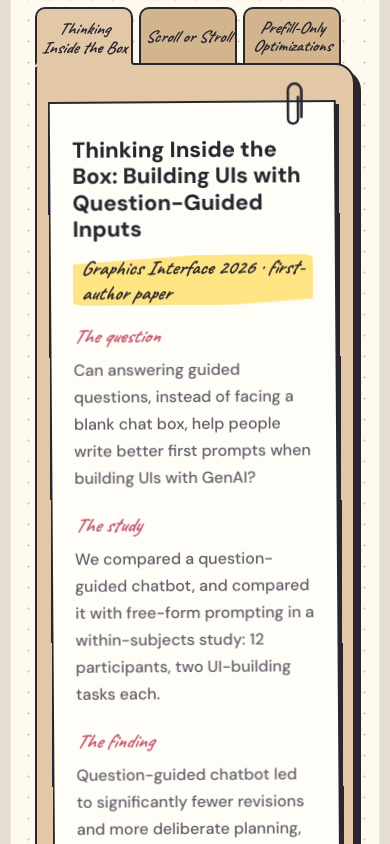
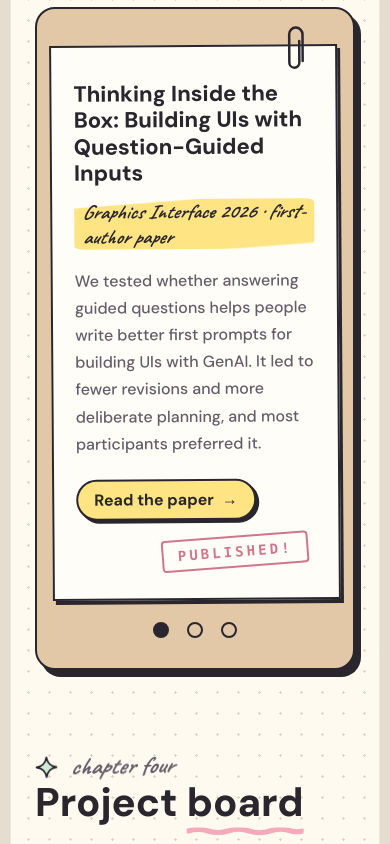
Before and after one commit to sejal-agarwal/sejal-notebook-portfolio, a Next.js app: page / in a window 390 px wide. Shown: the part 4880-5724 px from the top of the page. Built offline with nearby package versions, Linux system fonts and the light colour scheme.

Commit message:
fix research section

```diff
--- a/src/components/home/ExperienceTimeline.tsx
+++ b/src/components/home/ExperienceTimeline.tsx
@@ -1,24 +1,31 @@
 "use client";
 
 import { useEffect, useRef, useState } from "react";
+import { useRevealOnScroll } from "@/hooks/useRevealOnScroll";
 import { TagChips } from "@/components/ui/TagChips";
 import { experiences } from "@/data/experience";
 
 /** Fraction of the viewport height past which a card counts as reached. */
 const ACTIVATION_LINE = 0.7;
 
+/** Pixels a marker must travel back past the line before it deactivates, to stop flicker. */
+const HYSTERESIS = 8;
+
 /**
- * Vertical timeline whose line fills in and whose cards fade in as you scroll.
- * Positions are measured from the DOM, so the line stays aligned at any width.
+ * Vertical timeline. The line and dots fade in together; then, as you scroll, the
+ * line and each dot fill in and the matching card fades in the first time its dot
+ * fills. Positions are measured from the DOM, so the line stays aligned at any width.
  */
 export function ExperienceTimeline() {
   const timelineRef = useRef<HTMLOListElement>(null);
   const cardRefs = useRef<(HTMLElement | null)[]>([]);
-  const [revealed, setRevealed] = useState<number[]>([]);
+  const revealed = useRevealOnScroll(timelineRef);
   const [active, setActive] = useState<number[]>([]);
+  const [shown, setShown] = useState<number[]>([]);
 
   useEffect(() => {
-    const revealedIndexes = new Set<number>();
+    let activeIndexes = new Set<number>();
+    let frame = 0;
 
     function update() {
       const timeline = timelineRef.current;
@@ -31,14 +38,11 @@ export function ExperienceTimeline() {
         return rect.top + rect.height / 2;
       });
 
-      const activeIndexes: number[] = [];
-      const newlyRevealed: number[] = [];
+      const nextActive = new Set<number>();
       centers.forEach((center, index) => {
-        if (center >= activationLine) return;
-        activeIndexes.push(index);
-        if (revealedIndexes.has(index)) return;
-        revealedIndexes.add(index);
-        newlyRevealed.push(index);
+        const line = activeIndexes.has(index) ? activationLine + HYSTERESIS : activationLine;
+        if (center >= line) return;
+        nextActive.add(index);
       });
 
       const timelineTop = timeline.getBoundingClientRect().top;
@@ -50,40 +54,50 @@ export function ExperienceTimeline() {
       timeline.style.setProperty("--timeline-length", `${lineLength}px`);
       timeline.style.setProperty("--timeline-progress", `${progress}`);
 
-      setRevealed((current) => {
-        const fresh = newlyRevealed.filter((index) => !current.includes(index));
+      activeIndexes = nextActive;
+      const nextList = [...nextActive];
+      // a card stays visible once its dot has filled, even if you scroll back up
+      setShown((current) => {
+        const fresh = nextList.filter((index) => !current.includes(index));
         return fresh.length ? [...current, ...fresh] : current;
       });
       setActive((current) =>
-        current.length === activeIndexes.length && current.every((index, position) => index === activeIndexes[position])
+        current.length === nextList.length && current.every((index, position) => index === nextList[position])
           ? current
-          : activeIndexes,
+          : nextList,
       );
     }
 
+    // at most one measurement per frame, however fast scroll events arrive
+    function scheduleUpdate() {
+      if (frame) return;
+      frame = requestAnimationFrame(() => {
+        frame = 0;
+        update();
+      });
+    }
+
     update();
-    window.addEventListener("scroll", update, { passive: true });
-    window.addEventListener("resize", update);
+    window.addEventListener("scroll", scheduleUpdate, { passive: true });
+    window.addEventListener("resize", scheduleUpdate);
     return () => {
-      window.removeEventListener("scroll", update);
-      window.removeEventListener("resize", update);
+      cancelAnimationFrame(frame);
+      window.removeEventListener("scroll", scheduleUpdate);
+      window.removeEventListener("resize", scheduleUpdate);
     };
   }, []);
 
   return (
-    <ol
-      className={`experienceTimeline${revealed.length > 0 ? " experienceTimelineVisible" : ""}`}
-      ref={timelineRef}
-    >
+    <ol className="experienceTimeline" data-revealed={revealed} ref={timelineRef}>
       {experiences.map((experience, index) => (
-        <li className={`experienceItem${revealed.includes(index) ? " experienceItemVisible" : ""}`} key={experience.company}>
+        <li className="experienceItem" key={experience.company}>
           <span
             className={`experienceMarker${active.includes(index) ? " experienceMarkerActive" : ""}`}
             data-color={experience.color}
             aria-hidden="true"
           />
           <article
-            className="experienceCard"
+            className={`experienceCard${shown.includes(index) ? " experienceCardVisible" : ""}`}
             data-color={experience.color}
             ref={(element) => {
               cardRefs.current[index] = element;
--- a/src/components/home/StudyFolder.tsx
+++ b/src/components/home/StudyFolder.tsx
@@ -1,21 +1,43 @@
 "use client";
 
-import { useState } from "react";
+import { useRef, useState } from "react";
 import { Reveal } from "@/components/ui/Reveal";
-import { PillLink } from "@/components/ui/PillLink";
 import { studies } from "@/data/studies";
+import { StudySheet } from "./StudySheet";
 
-/** Manila-folder tabs, one per study; the selected study shows on a clipped sheet. */
+/**
+ * Research studies as a manila folder. On desktop the tabs pick which sheet shows;
+ * on phones the sheets sit in a swipeable row with dots underneath.
+ */
 export function StudyFolder() {
   const [activeIndex, setActiveIndex] = useState(0);
-  const study = studies[activeIndex];
+  const trackRef = useRef<HTMLDivElement>(null);
+
+  /** Distance between one sheet's left edge and the next, so scroll position maps to an index. */
+  function sheetStep(track: HTMLDivElement) {
+    const [first, second] = track.children as HTMLCollectionOf<HTMLElement>;
+    return second.offsetLeft - first.offsetLeft;
+  }
+
+  function handleScroll() {
+    const track = trackRef.current;
+    if (!track) return;
+    const index = Math.round(track.scrollLeft / sheetStep(track));
+    setActiveIndex(Math.min(Math.max(index, 0), studies.length - 1));
+  }
+
+  function scrollToSheet(index: number) {
+    const track = trackRef.current;
+    if (!track) return;
+    track.scrollTo({ left: index * sheetStep(track), behavior: "smooth" });
+  }
 
   return (
     <Reveal className="studyFolder">
       <div className="studyTabs" role="tablist" aria-label="Research studies">
         {studies.map((item, index) => (
           <button
-            aria-controls="study-panel"
+            aria-controls={`study-panel-${index}`}
             aria-selected={activeIndex === index}
             className={`studyTab${activeIndex === index ? " studyTabActive" : ""}`}
             id={`study-tab-${index}`}
@@ -29,45 +51,23 @@ export function StudyFolder() {
         ))}
       </div>
       <div className="studyDrawer">
-        <article
-          aria-labelledby={`study-tab-${activeIndex}`}
-          className="studySheet"
-          id="study-panel"
-          key={activeIndex}
-          role="tabpanel"
-        >
-          <svg className="studyClip" viewBox="0 0 24 60" aria-hidden="true">
-            <path
-              d="M17 20 V46 a6 6 0 0 1 -12 0 V12 a8 8 0 0 1 16 0 V44"
-              fill="none"
-              stroke="var(--ink)"
-              strokeLinecap="round"
-              strokeWidth="3"
+        <div className="studyTrack" onScroll={handleScroll} ref={trackRef}>
+          {studies.map((study, index) => (
+            <StudySheet active={activeIndex === index} index={index} key={study.tab} study={study} />
+          ))}
+        </div>
+        <div className="studyDots">
+          {studies.map((study, index) => (
+            <button
+              aria-current={activeIndex === index}
+              aria-label={`Show study ${index + 1} of ${studies.length}: ${study.tab}`}
+              className="studyDot"
+              key={study.tab}
+              onClick={() => scrollToSheet(index)}
+              type="button"
             />
-          </svg>
-          <h3>{study.name}</h3>
-          {study.venue && <p className="studyVenue">{study.venue}</p>}
-          <dl className="studyNotes">
-            <div>
-              <dt>The question</dt>
-              <dd>{study.question}</dd>
-            </div>
-            <div>
-              <dt>The study</dt>
-              <dd>{study.method}</dd>
-            </div>
-            <div>
-              <dt>The finding</dt>
-              <dd>{study.finding}</dd>
-            </div>
-          </dl>
-          <div className="studyFooter">
-            <PillLink href={study.href} rel="noreferrer" target="_blank">
-              Read the paper
-            </PillLink>
-            {study.stamp && <span className="studyStamp">{study.stamp}</span>}
-          </div>
-        </article>
+          ))}
+        </div>
       </div>
     </Reveal>
   );
--- /dev/null
+++ b/src/components/home/StudySheet.tsx
@@ -0,0 +1,58 @@
+import { PillLink } from "@/components/ui/PillLink";
+import { briefStudies } from "@/data/site";
+import type { Study } from "@/data/studies";
+
+type StudySheetProps = {
+  study: Study;
+  index: number;
+  active: boolean;
+};
+
+/** One clipped paper sheet describing a study. */
+export function StudySheet({ study, index, active }: StudySheetProps) {
+  return (
+    <article
+      aria-labelledby={`study-tab-${index}`}
+      className="studySheet"
+      data-active={active}
+      id={`study-panel-${index}`}
+      role="tabpanel"
+    >
+      <svg className="studyClip" viewBox="0 0 24 60" aria-hidden="true">
+        <path
+          d="M17 20 V46 a6 6 0 0 1 -12 0 V12 a8 8 0 0 1 16 0 V44"
+          fill="none"
+          stroke="var(--ink)"
+          strokeLinecap="round"
+          strokeWidth="3"
+        />
+      </svg>
+      <h3>{study.name}</h3>
+      {study.venue && <p className="studyVenue">{study.venue}</p>}
+      {briefStudies ? (
+        <p className="studyBrief">{study.brief}</p>
+      ) : (
+        <dl className="studyNotes">
+          <div>
+            <dt>The question</dt>
+            <dd>{study.question}</dd>
+          </div>
+          <div>
+            <dt>The study</dt>
+            <dd>{study.method}</dd>
+          </div>
+          <div>
+            <dt>The finding</dt>
+            <dd>{study.finding}</dd>
+          </div>
+        </dl>
+      )}
+      <div className="studyFooter">
+        <PillLink href={study.href} rel="noreferrer" target="_blank">
+          Read the paper
+        </PillLink>
+        {study.stamp && <span className="studyStamp">{study.stamp}</span>}
+      </div>
+    </article>
+  );
+}
--- a/src/components/home/research.css
+++ b/src/components/home/research.css
@@ -63,14 +63,30 @@
   to { opacity: 1; translate: 0 0; }
 }
 
+/*
+ * Every sheet shares one grid cell, so the folder is always as tall as the tallest
+ * study. Only the selected sheet is visible; selecting it replays the entrance animation.
+ */
+.studyTrack { display: grid; }
+
+.studyDots { display: none; }
+
 .studySheet {
   position: relative;
+  display: flex;
+  flex-direction: column;
+  grid-area: 1 / 1;
   min-height: 0;
   padding: 30px 34px 28px;
   border: 2px solid var(--ink);
   background: #fffdf8;
   box-shadow: 3px 4px 0 var(--ink);
   rotate: -0.4deg;
+}
+
+.studySheet:not([data-active="true"]) { visibility: hidden; }
+
+.studySheet[data-active="true"] {
   animation: study-swap 320ms cubic-bezier(0.2, 0.8, 0.2, 1) both;
 }
 
@@ -120,6 +136,15 @@
   margin: 0;
 }
 
+.studyBrief {
+  max-width: 62ch;
+  margin: 0;
+  color: var(--muted-ink);
+  font-size: var(--fs-card-body);
+  font-weight: 500;
+  line-height: 1.7;
+}
+
 .studyNotes dt {
   margin: 0 0 8px;
   color: #c4566f;
@@ -164,26 +189,66 @@
 }
 
 @media (max-width: 900px) {
-  .studyTabs { flex-wrap: nowrap; gap: 6px; margin: 0 14px -2px 0; }
-  .studyTab {
+  /* phones: swipe between sheets (dots show position) instead of tabs */
+  .studyTabs { display: none; }
+  .studyDrawer { padding: 36px 14px 24px; border-radius: 20px; }
+
+  /* padding + matching negative margin give the clip and shadows room inside the scroller */
+  .studyTrack {
     display: flex;
-    min-width: 0;
-    flex: 1 1 0;
-    align-items: center;
+    gap: 12px;
+    margin: -26px -6px 0;
+    padding: 26px 6px 10px;
+    overflow-x: auto;
+    scroll-padding-inline: 6px;
+    scroll-snap-type: x mandatory;
+    scrollbar-width: none;
+  }
+
+  .studyTrack::-webkit-scrollbar { display: none; }
+
+  .studyTrack > .studySheet {
+    flex: 0 0 100%;
+    padding: 34px 22px 30px;
+    scroll-snap-align: start;
+    visibility: visible;
+    animation: none;
+  }
+
+  .studyDots {
+    display: flex;
     justify-content: center;
-    padding: 8px 4px 6px;
-    border-radius: 10px 10px 0 0;
-    font-size: 17px;
-    line-height: 1.1;
-    text-align: center;
+    gap: 6px;
+    margin-top: 6px;
   }
-  .studyTabActive { padding-top: 11px; }
-    .studyDrawer { padding: 36px 14px; }
-  .studySheet { padding: 34px 22px 30px; }
+
+  /* 28px tap target around a 12px dot */
+  .studyDot {
+    position: relative;
+    width: 28px;
+    height: 28px;
+    padding: 0;
+    border: 0;
+    background: none;
+    cursor: pointer;
+  }
+
+  .studyDot::before {
+    position: absolute;
+    top: 50%;
+    left: 50%;
+    width: 12px;
+    height: 12px;
+    translate: -50% -50%;
+    border: 2px solid var(--ink);
+    border-radius: 50%;
+    background: transparent;
+    content: "";
+    transition: background-color 180ms ease;
+  }
+
+  .studyDot[aria-current="true"]::before { background: var(--ink); }
+
   .studyNotes { grid-template-columns: minmax(0, 1fr); gap: 20px; }
   .studyStamp { font-size: 14px; }
 }
-
-@media (max-width: 380px) {
-  .studyTab { padding-inline: 2px; font-size: 15px; }
-}
--- a/src/data/site.ts
+++ b/src/data/site.ts
@@ -1,2 +1,5 @@
 /** Flip to true once there are blog posts to show: the home blog section, nav link and hero buttons. */
 export const showBlog = false;
+
+/** Show each study as a one-to-two sentence summary instead of question / study / finding. */
+export const briefStudies = true;
--- a/src/data/studies.ts
+++ b/src/data/studies.ts
@@ -4,6 +4,8 @@ export type Study = {
   venue?: string;
   stamp?: string;
   href: string;
+  /** One or two sentences; shown instead of question/method/finding when briefStudies is on. */
+  brief: string;
   question: string;
   method: string;
   finding: string;
@@ -16,33 +18,39 @@ export const studies: Study[] = [
     venue: "Graphics Interface 2026 · first-author paper",
     stamp: "Published!",
     href: "https://dl.acm.org/doi/10.1145/3831423.3831467",
+    brief:
+      "We tested whether answering guided questions helps people write better first prompts for building UIs with GenAI. It led to fewer revisions and more deliberate planning, and most participants preferred it.",
     question:
-      "Can answering guided questions, instead of facing a blank chat box, help people write better first prompts when building UIs with GenAI?",
+      "Can guided questions, instead of a blank chat box, help people write better first prompts when building UIs with GenAI?",
     method:
-      "We compared a question-guided chatbot, and compared it with free-form prompting in a within-subjects study: 12 participants, two UI-building tasks each.",
+      "A question-guided chatbot vs. free-form prompting in a within-subjects study: 12 participants, two UI-building tasks each.",
     finding:
-      "Question-guided chatbot led to significantly fewer revisions and more deliberate planning, at the cost of increased time. 8 of 12 participants preferred it.",
+      "Guided prompting led to fewer revisions and more deliberate planning, but took longer. 8 of 12 participants preferred it.",
   },
   {
     tab: "Scroll or Stroll",
     name: "Scroll or Stroll: Scrollytelling vs. Free Exploration",
     href: "/scroll-or-stroll.pdf",
+    brief:
+      "A 2×2 within-subjects study with 8 participants comparing scrollytelling with free exploration for understanding data stories. Accuracy was the same either way, but preferences split: scrollytelling for learning and context, free exploration for control and quick lookup.",
     question:
-      "Do scrollytelling and free exploration change how well readers understand data stories, and how quickly they find answers?",
+      "Do scrollytelling and free exploration change how well readers understand data stories?",
     method:
-      "A 2×2 within-subjects experiment with 8 participants and two matched Pew Research articles, measuring comprehension, usability (SUS) and workload (NASA-TLX).",
+      "A 2×2 within-subjects study: 8 participants, two Pew Research articles, measuring comprehension, usability and workload.",
     finding:
-      "Accuracy was the same either way, and preferences split evenly: scrollytelling for learning and context, free exploration for control and quick lookup.",
+      "Accuracy was the same either way. Preferences split: scrollytelling for context, free exploration for control.",
   },
   {
     tab: "Prefill-Only Optimizations",
     name: "Prefill-Only Optimizations for Disaggregated vLLM",
     href: "/prefill-only-optimizations.pdf",
+    brief:
+      "We tested PrefillOnly-style optimizations, hybrid prefilling and JCT-aware scheduling, for prefill–decode disaggregation in vLLM. They lost to the baseline at every load, with 0.34–0.75× the throughput, clashing with vLLM's memory, scheduling and compilation assumptions.",
     question:
-      "Can PrefillOnly-style tricks, hybrid prefilling and JCT-aware scheduling, speed up prefill–decode disaggregation in vLLM?",
+      "Can PrefillOnly-style tricks (hybrid prefilling, JCT-aware scheduling) speed up prefill–decode disaggregation in vLLM?",
     method:
-      "We used vLLM's prefill path and benchmarked them against the standard disaggregated baseline.",
+      "Applied to vLLM's prefill path and benchmarked against the standard disaggregated baseline.",
     finding:
-      "They lost to the baseline at every load, with 0.34–0.75× the throughput. They clash with vLLM's memory, scheduling and compilation assumptions.",
+      "They lost to the baseline at every load (0.34–0.75× throughput), clashing with vLLM's memory, scheduling and compilation assumptions.",
   },
 ];
```
Also changed, not shown: src/components/home/experience.css (+8 -11 lines).
